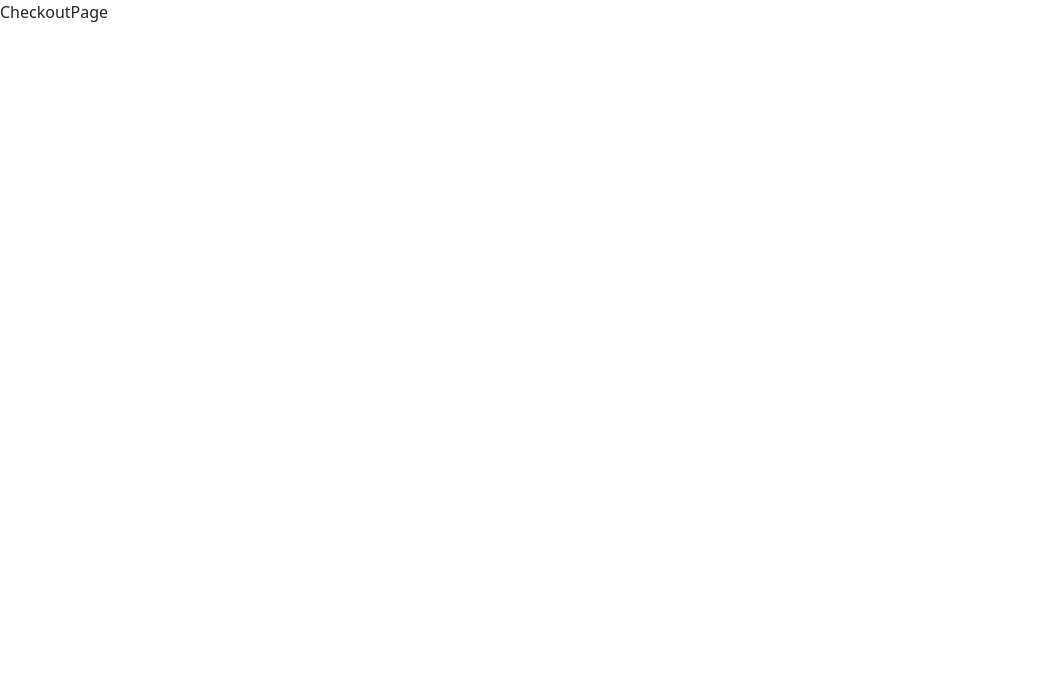
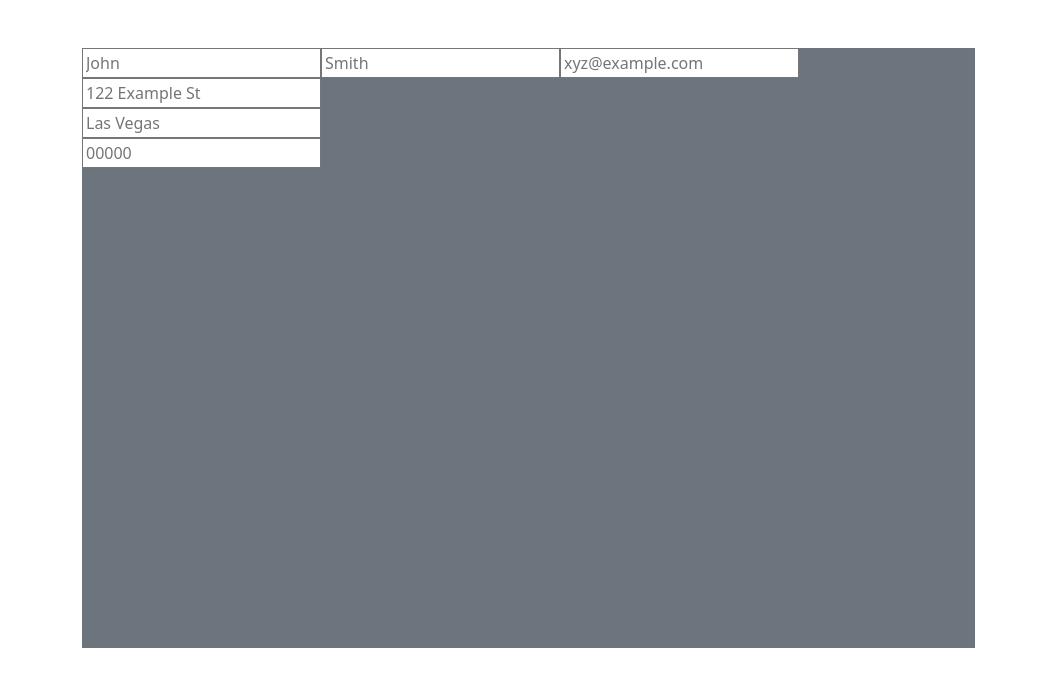
Before and after one commit to hitprofit70/my-vue-app, a React (Vite) app: page /checkout in a window 1280 px wide. Shown: the top 686 px of the page, without its empty margins (0-1037 px from the left). Built offline with nearby package versions, Linux system fonts and the light colour scheme.

Commit message:
deliveryform added

```diff
--- a/src/components/CartSummary.jsx
+++ b/src/components/CartSummary.jsx
@@ -2,10 +2,10 @@ import Stack from "react-bootstrap/Stack";
 import Col from "react-bootstrap/Col";
 import { useContext } from "react";
 import AppContext from "../context/AppContext";
+import { Link } from "react-router-dom";
 
 const CartSummary = () => {
-
-  const {cart} = useContext(AppContext)
+  const { cart } = useContext(AppContext);
   return (
     <div className="container mt-5">
       <Col
@@ -26,7 +26,9 @@ const CartSummary = () => {
           <h6
             className="border"
             style={{ width: "250px", marginLeft: "auto", marginRight: "auto" }}
-          > Total: R23456.09 <br></br>({cart.length} items)
+          >
+            {" "}
+            Total: R23456.09 <br></br>({cart.length} items)
           </h6>
           <span
             className="border"
@@ -35,10 +37,11 @@ const CartSummary = () => {
             Free Delivery
           </span>
           <div className="">
-            {" "}
-            <button className="checkout-button mt-3">
-              Proceed to Checkout
-            </button>
+            <Link to="/checkout">
+              <button className="checkout-button mt-3">
+                Proceed to Checkout
+              </button>
+            </Link>
           </div>
         </Stack>
       </Col>
@@ -65,7 +68,6 @@ const CartSummary = () => {
             >
               <path d="M8 1a2 2 0 0 1 2 2v4H6V3a2 2 0 0 1 2-2zm3 6V3a3 3 0 0 0-6 0v4a2 2 0 0 0-2 2v5a2 2 0 0 0 2 2h6a2 2 0 0 0 2-2V9a2 2 0 0 0-2-2z" />
             </svg>
-
             Secure checkout
           </span>
           <span
--- a/src/main.jsx
+++ b/src/main.jsx
@@ -11,6 +11,7 @@ import "bootstrap/dist/css/bootstrap.min.css";
 import CheckoutPage from "./pages/CheckoutPage";
 import AppState from "./context/AppState";
 import { Toaster } from 'react-hot-toast';
+import DeliveryPage from "./pages/DeliveryPage";
 
 const router = createBrowserRouter([
   {
@@ -37,6 +38,10 @@ const router = createBrowserRouter([
     path: "/checkout",
     element: <CheckoutPage />,
   },
+  {
+    path: "/delivery",
+    element: <DeliveryPage />,
+  },
 ]);
 
 ReactDOM.createRoot(document.getElementById("root")).render(
--- a/src/pages/CheckoutPage.jsx
+++ b/src/pages/CheckoutPage.jsx
@@ -1,8 +1,11 @@
+import DeliveryPage from "./DeliveryPage"
 
 
 const CheckoutPage = () => {
   return (
-    <div>CheckoutPage</div>
+    <div>
+      <DeliveryPage/>
+    </div>
   )
 }
 
--- /dev/null
+++ b/src/pages/DeliveryPage.jsx
@@ -0,0 +1,61 @@
+import React from "react";
+
+const DeliveryPage = () => {
+  return (
+    <div className="container mt-5">
+      <div
+        className="dleivery-form bg-secondary"
+        style={{ width: "80%", height: "600px" }}
+      >
+        <input name="firstname" label="First Name" placeholder="John" />
+        <input name="lastname" label="Last name" placeholder="Smith" />
+        <input
+          name="email"
+          label="Email"
+          placeholder="xyz@example.com"
+          type="email"
+        />
+
+        <div className="group">
+          <input
+            width={100}
+            name="street"
+            label="Address"
+            placeholder="122 Example St"
+          />
+          <div
+            className="select"
+            width={6}
+            name="country"
+            label="Select Country"
+          />
+        </div>
+
+        <div className="group">
+          <input
+            width={6}
+            name="town_city"
+            label="Town/City"
+            placeholder="Las Vegas"
+          />
+          <div
+            className="select"
+            width={6}
+            label="County/State/Province/Territory"
+            placeholder="Search ..."
+            name="county_state"
+          />
+          <input
+            width={4}
+            type="number"
+            name="postal_zip_code"
+            label="Zip/Postal"
+            placeholder="00000"
+          />
+        </div>
+      </div>
+    </div>
+  );
+};
+
+export default DeliveryPage;
```
